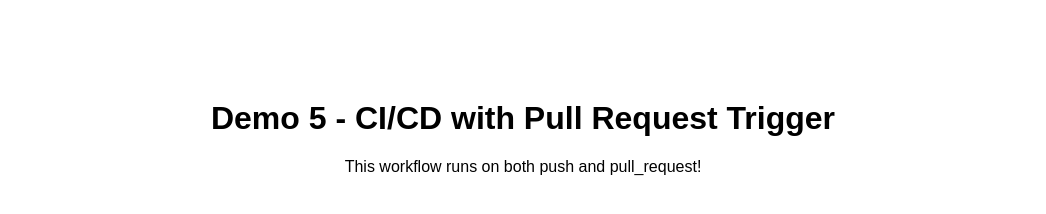
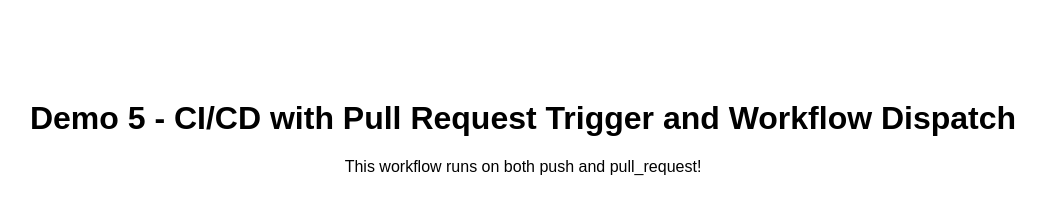
Before and after one commit to gPrempeh-lab/demo-cicd, a website: page demo5/index.html in a window 1280 px wide. Shown: the whole page, without its empty margins (117-1163 px from the left). Drawn offline with Linux system fonts and the light colour scheme.

Commit message:
Add on to make it work

```diff
--- a/demo5/index.html
+++ b/demo5/index.html
@@ -6,7 +6,7 @@
     <title>Demo 5 - PR Trigger Demo</title>
   </head>
   <body style="font-family: sans-serif; text-align: center; margin-top: 100px">
-    <h1>Demo 5 - CI/CD with Pull Request Trigger</h1>
+    <h1>Demo 5 - CI/CD with Pull Request Trigger and Workflow Dispatch</h1>
     <p id="msg"></p>
     <script src="app.js"></script>
     <script>
```
